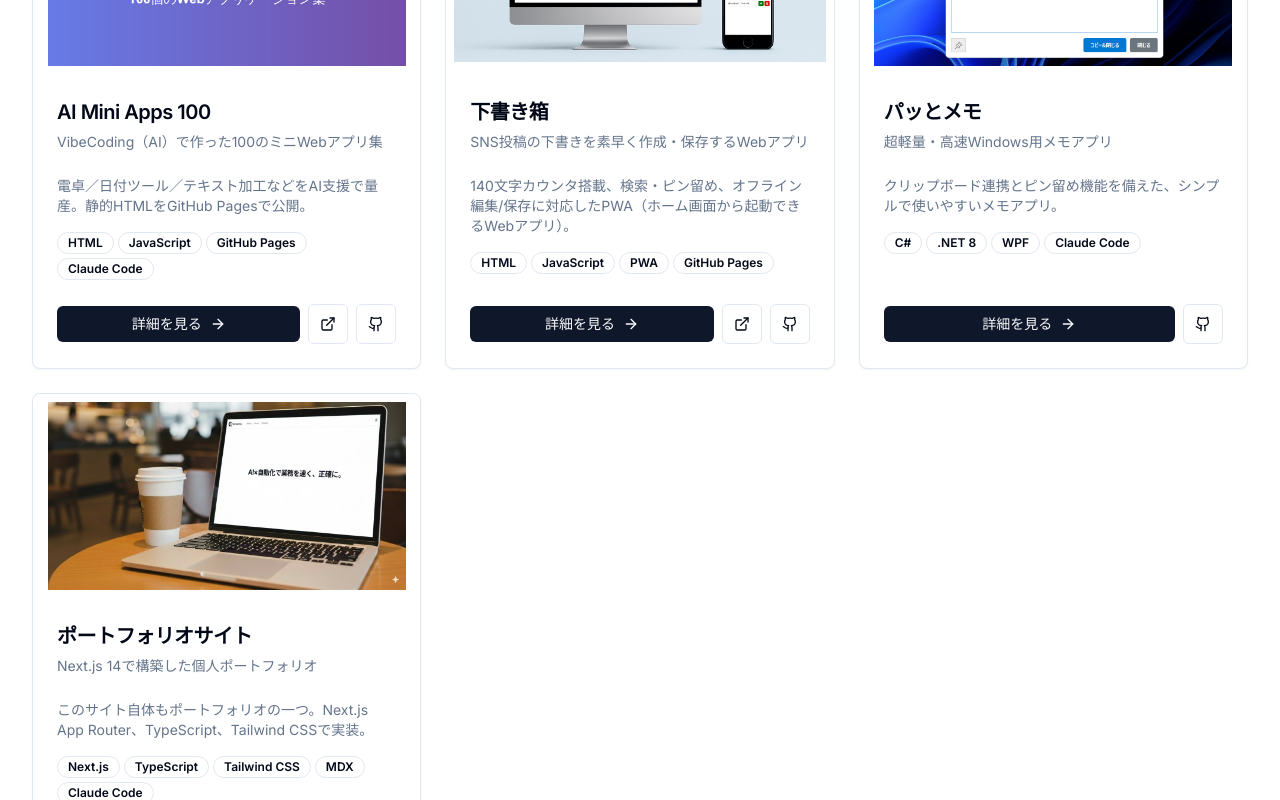
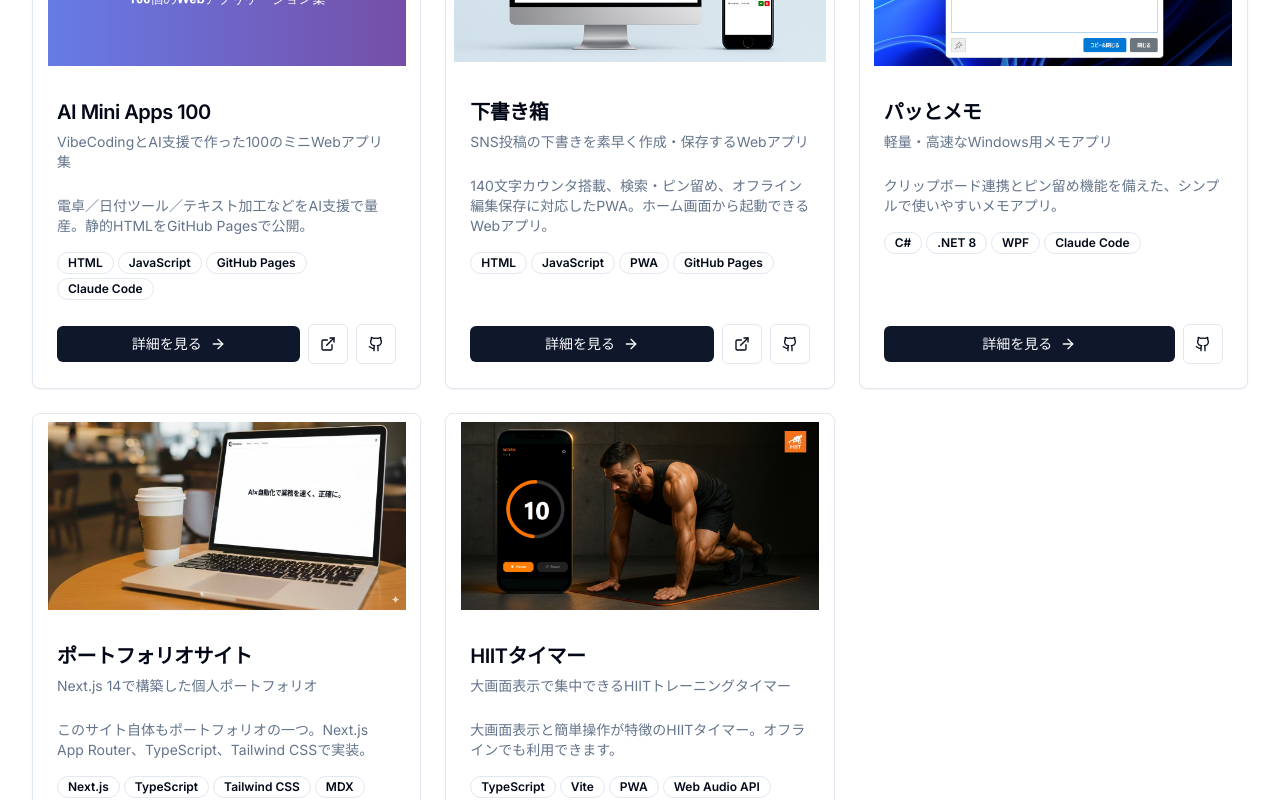
Before and after one commit to ekumaki/my-portfolio, a Next.js app: page /works in a window 1280 px wide. Shown: the part 360-1160 px from the top of the page. Built offline with nearby package versions, Linux system fonts and the light colour scheme.

Commit message:
feat: fix RSC error by making top page client, and add HIIT timer image

```diff
--- a/app/page.tsx
+++ b/app/page.tsx
@@ -1,3 +1,5 @@
+"use client"
+
 import { siteConfig } from '@/site.config'
 import Link from 'next/link'
 import Image from 'next/image'
@@ -39,7 +41,7 @@ export default function HomePage() {
       <section className="px-6 py-24 bg-muted/50">
         <div className="mx-auto max-w-6xl">
           <h2 className="mb-12 text-center text-3xl font-bold">Works</h2>
-          <WorksCarousel projects={allProjects} includeDummy />
+          <WorksCarousel projects={allProjects} />
           <div className="mt-12 text-center">
             <Link
               href="/works"
--- a/data/projects.ts
+++ b/data/projects.ts
@@ -24,9 +24,9 @@ export const projects: Project[] = [
   {
     slug: "ai-mini-apps-100",
     title: "AI Mini Apps 100",
-    subtitle: "VibeCoding（AI）で作った100のミニWebアプリ集",
+    subtitle: "VibeCodingとAI支援で作った100のミニWebアプリ集",
     summary: "電卓／日付ツール／テキスト加工などをAI支援で量産。静的HTMLをGitHub Pagesで公開。",
-    description: "AI（VibeCoding）を活用して、日常業務で使える100個のミニWebアプリケーションを３日間で開発。電卓、日付計算、テキスト変換、URLエンコーダーなど、シンプルながら実用的なツールを静的HTMLとJavaScriptで実装し、GitHub Pagesで公開しています。",
+    description: "AIとVibeCodingを活用して、日常業務で使える100個のミニWebアプリケーションを3日間で開発。電卓、日付計算、テキスト変換、URLエンコーダーなど、シンプルながら実用的なツールを静的HTMLとJavaScriptで実装し、GitHub Pagesで公開しています。",
     tags: [],
     tech: ["HTML", "JavaScript", "GitHub Pages", "Claude Code"],
     links: {
@@ -37,12 +37,12 @@ export const projects: Project[] = [
     metrics: [
       "短時間での大量プロトタイピング",
       "AIプロンプト設計ワークフロー確立",
-      "100個のアプリを2週間で開発"
+      "100個のアプリを一週間で開発"
     ],
     role: "企画・開発・デプロイ",
     learnings: [
       "AIとの効果的な協働方法",
-      "反復的な開発プロセスの最適化",
+      "反復型開発プロセスの最適化",
       "静的サイトの効率的な管理"
     ],
     featured: true
@@ -51,8 +51,8 @@ export const projects: Project[] = [
     slug: "sns-draft-app",
     title: "下書き箱",
     subtitle: "SNS投稿の下書きを素早く作成・保存するWebアプリ",
-    summary: "140文字カウンタ搭載、検索・ピン留め、オフライン編集/保存に対応したPWA（ホーム画面から起動できるWebアプリ）。",
-    description: "X（旧twitter）などのSNS投稿の下書きを素早く作って補完できるPWA（ホーム画面から起動できるWebアプリ）です。140文字のカウンタを搭載し、検索・ピン留めで管理も快適、オフラインでも編集と保存が可能です。",
+    summary: "140文字カウンタ搭載、検索・ピン留め、オフライン編集保存に対応したPWA。ホーム画面から起動できるWebアプリ。",
+    description: "X（旧Twitter）などのSNS投稿の下書きを素早く作って補完できるPWA。ホーム画面から起動できるWebアプリです。140文字カウンタを搭載し、検索・ピン留めで管理も快適。オフラインでも編集・保存が可能です。",
     tags: [],
     tech: ["HTML", "JavaScript", "PWA", "GitHub Pages"],
     links: {
@@ -64,9 +64,9 @@ export const projects: Project[] = [
   {
     slug: "flash-memo",
     title: "パッとメモ",
-    subtitle: "超軽量・高速Windows用メモアプリ",
+    subtitle: "軽量・高速なWindows用メモアプリ",
     summary: "クリップボード連携とピン留め機能を備えた、シンプルで使いやすいメモアプリ。",
-    description: "Windows環境で動作する超軽量・高速メモアプリです。クリップボード連携とシンプルな操作性に特化し、ちょっとしたメモを書いてすぐに活用できるのが魅力です。ピン止め機能を使えば常に最前面に表示され、必要なときにすぐアクセスできます。",
+    description: "Windows環境で動作する軽量・高速メモアプリです。クリップボード連携とシンプルな操作性に特化し、ちょっとしたメモを書いてすぐに活用できるのが特徴。ピン止め機能を使えば常に最前面に表示され、必要なときにすぐアクセスできます。",
     tags: [],
     tech: ["C#", ".NET 8", "WPF", "Claude Code"],
     links: {
@@ -80,7 +80,7 @@ export const projects: Project[] = [
     title: "ポートフォリオサイト",
     subtitle: "Next.js 14で構築した個人ポートフォリオ",
     summary: "このサイト自体もポートフォリオの一つ。Next.js App Router、TypeScript、Tailwind CSSで実装。",
-    description: "このサイト自体もポートフォリオの一つ。Next.js 14のApp Router、TypeScript、Tailwind CSSを使用してClaude Codeの支援を受けながら開発しました。作品を効果的に見せるため、シンプルで見やすいデザインを心がけ、レスポンシブ対応やダークモード切り替え機能も実装しています。",
+    description: "このサイト自体もポートフォリオの一つ。Next.js 14のApp Router、TypeScript、Tailwind CSSを使用してClaude Codeの支援を受けながら開発しました。作品を効果的に見せるため、シンプルで見やすいデザインを意識し、レスポンシブ対応やダークモード切り替え機能も実装しています。",
     tags: [],
     tech: ["Next.js", "TypeScript", "Tailwind CSS", "MDX", "Claude Code"],
     links: {
@@ -88,5 +88,20 @@ export const projects: Project[] = [
     },
     cover: `${basePath}/images/works/my-portfolio.png`,
     featured: true
+  },
+  {
+    slug: "hiit-timer",
+    title: "HIITタイマー",
+    subtitle: "大画面表示で集中できるHIITトレーニングタイマー",
+    summary: "大画面表示と簡単操作が特徴のHIITタイマー。オフラインでも利用できます。",
+    description: "トレーニング中の視認性と操作性にこだわったHIITタイマー。大きな残り秒数、円形プログレス表示、最小限の操作で迷わない設計。PWA（ホーム画面から起動できるWebアプリ）対応、オフラインでも利用できます。",
+    tags: [],
+    tech: ["TypeScript", "Vite", "PWA", "Web Audio API"],
+    links: {
+      demo: "https://ekumaki.github.io/hiit-timer/",
+      repo: "https://github.com/ekumaki/hiit-timer"
+    },
+    cover: `${basePath}/images/works/hiit-timer.png`,
+    featured: true
   }
 ]
```
Also changed, not shown: public/images/works/hiit-timer.png (added).
